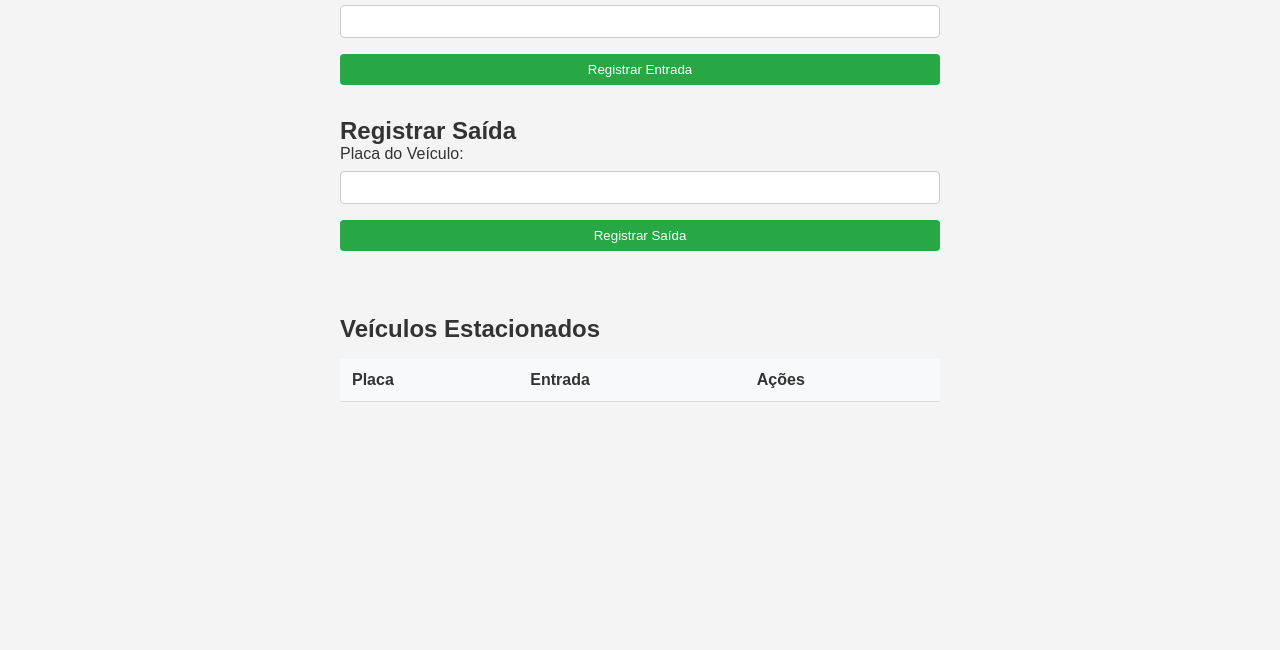
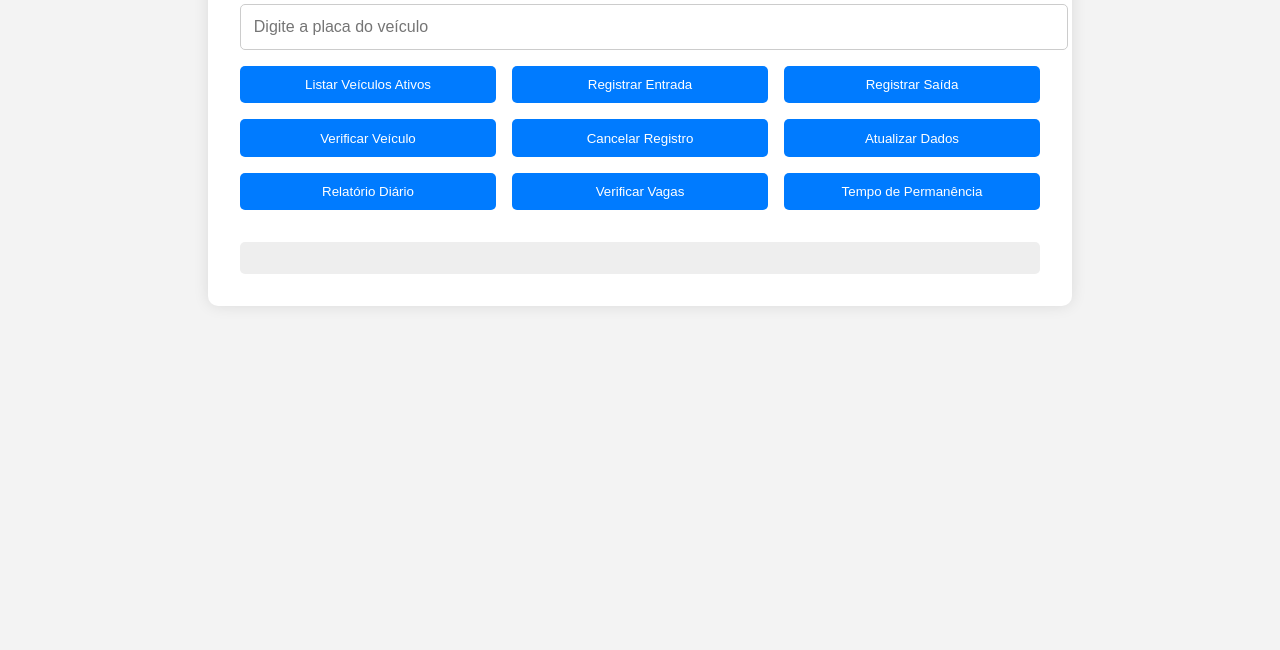
Before and after one commit to LeoSpinelliss/Estacionamento33659, a plain HTML site: page index.html in a window 1280 px wide. Shown: the part 150-800 px from the top of the page. Drawn offline with Linux system fonts and the light colour scheme.

Commit message:
Nova Alteração

```diff
--- a/index.html
+++ b/index.html
@@ -1,55 +1,31 @@
 <!DOCTYPE html>
-<html lang="pt-BR">
+<html lang="pt-br">
 <head>
-  <meta charset="UTF-8">
-  <meta name="viewport" content="width=device-width, initial-scale=1.0">
-  <title>Gerenciamento de Estacionamento</title>
-  <link rel="stylesheet" href="style.css">
+  <meta charset="UTF-8" />
+  <meta name="viewport" content="width=device-width, initial-scale=1.0"/>
+  <title>API Estacionamento</title>
+  <link rel="stylesheet" href="style.css" />
 </head>
 <body>
-  <header>
+  <div class="container">
     <h1>Controle de Estacionamento</h1>
-  </header>
 
-  <main>
-    <section id="form-section">
-      <h2>Registrar Entrada</h2>
-      <form id="entry-form">
-        <label for="plate">Placa do Veículo:</label>
-        <input type="text" id="plate" name="plate" required>
-        <button type="submit">Registrar Entrada</button>
-      </form>
-    </section>
+    <input type="text" id="plateInput" placeholder="Digite a placa do veículo" />
 
-    <section id="exit-section">
-      <h2>Registrar Saída</h2>
-      <form id="exit-form">
-        <label for="exit-plate">Placa do Veículo:</label>
-        <input type="text" id="exit-plate" name="exit-plate" required>
-        <button type="submit">Registrar Saída</button>
-      </form>
-    </section>
+    <div class="btn-group">
+      <button onclick="listarAtivos()">Listar Veículos Ativos</button>
+      <button onclick="registrarEntrada()">Registrar Entrada</button>
+      <button onclick="registrarSaida()">Registrar Saída</button>
+      <button onclick="verificarVeiculo()">Verificar Veículo</button>
+      <button onclick="cancelarRegistro()">Cancelar Registro</button>
+      <button onclick="atualizarDados()">Atualizar Dados</button>
+      <button onclick="gerarRelatorio()">Relatório Diário</button>
+      <button onclick="verificarVagas()">Verificar Vagas</button>
+      <button onclick="tempoPermanencia()">Tempo de Permanência</button>
+    </div>
 
-    <section id="status">
-      <p id="status-message"></p>
-    </section>
-
-    <section id="vehicle-list">
-      <h2>Veículos Estacionados</h2>
-      <table id="vehicle-table">
-        <thead>
-          <tr>
-            <th>Placa</th>
-            <th>Entrada</th>
-            <th>Ações</th>
-          </tr>
-        </thead>
-        <tbody>
-          <!-- Dados serão inseridos aqui dinamicamente -->
-        </tbody>
-      </table>
-    </section>
-  </main>
+    <div id="resultado"></div>
+  </div>
 
   <script src="script.js"></script>
 </body>
--- a/script.js
+++ b/script.js
@@ -1,61 +1,91 @@
-const apiUrl = 'http://cnms-parking-api.net.uztec.com.br/';
-const entryForm = document.getElementById('entry-form');
-const exitForm = document.getElementById('exit-form');
-const statusMessage = document.getElementById('status-message');
-const vehicleTableBody = document.querySelector('#vehicle-table tbody');
+const API = "http://cnms-parking-api.net.uztec.com.br/";
+const output = document.getElementById("resultado");
 
-entryForm.addEventListener('submit', async (e) => {
-  e.preventDefault();
-  const plate = document.getElementById('plate').value;
-  try {
-    const response = await fetch(`${apiUrl}entry`, {
-      method: 'POST',
-      headers: { 'Content-Type': 'application/json' },
+function pegarPlaca() {
+  const plate = document.getElementById("plateInput").value.trim();
+  if (!plate) {
+    alert("Digite uma placa primeiro!");
+  }
+  return plate;
+}
+
+function mostrarResultado(data) {
+  output.innerText = JSON.stringify(data, null, 2);
+}
+
+// Funções com API
+async function listarAtivos() {
+  const res = await fetch(`${API}/active`);
+  const data = await res.json();
+  mostrarResultado(data);
+}
+
+async function registrarEntrada() {
+  const plate = pegarPlaca();
+  if (!plate) return;
+  const res = await fetch(`${API}/entry`, {
+    method: "POST",
+    headers: { "Content-Type": "application/json" },
     body: JSON.stringify({ plate })
   });
-    const data = await response.json();
-    if (data.success) {
-      statusMessage.textContent = `Entrada registrada para o veículo ${plate}`;
-      statusMessage.style.color = 'green';
-      updateVehicleList();
-    } else {
-      throw new Error(data.message);
+  const data = await res.json();
+  mostrarResultado(data);
 }
-  } catch (error) {
-    statusMessage.textContent = `Erro: ${error.message}`;
-    statusMessage.style.color = 'red';
+
+async function registrarSaida() {
+  const plate = pegarPlaca();
+  if (!plate) return;
+  const res = await fetch(`${API}/exit/${plate}`, { method: "PATCH" });
+  const data = await res.json();
+  mostrarResultado(data);
 }
+
+async function verificarVeiculo() {
+  const plate = pegarPlaca();
+  if (!plate) return;
+  const res = await fetch(`${API}/check/${plate}`);
+  const data = await res.json();
+  mostrarResultado(data);
+}
+
+async function cancelarRegistro() {
+  const plate = pegarPlaca();
+  if (!plate) return;
+  const res = await fetch(`${API}/cancel/${plate}`, { method: "DELETE" });
+  const data = await res.json();
+  mostrarResultado(data);
+}
+
+async function atualizarDados() {
+  const plate = pegarPlaca();
+  if (!plate) return;
+  const novo = prompt("Digite a nova placa:");
+  if (!novo) return;
+  const res = await fetch(`${API}/update/${plate}`, {
+    method: "PUT",
+    headers: { "Content-Type": "application/json" },
+    body: JSON.stringify({ newPlate: novo })
   });
+  const data = await res.json();
+  mostrarResultado(data);
+}
 
-exitForm.addEventListener('submit', async (e) => {
-  e.preventDefault();
-  const plate = document.getElementById('exit-plate').value;
-  try {
-    const response = await fetch(`${apiUrl}exit/${plate}`, {
-      method: 'PATCH',
-      headers: { 'Content-Type': 'application/json' }
-    });
-    const data = await response.json();
-    if (data.success) {
-      statusMessage.textContent = `Saída registrada para o veículo ${plate}`;
-      statusMessage.style.color = 'green';
-      updateVehicleList();
-    } else {
-      throw new Error(data.message);
+async function gerarRelatorio() {
+  const res = await fetch(`${API}/report`);
+  const data = await res.json();
+  mostrarResultado(data);
 }
-  } catch (error) {
-    statusMessage.textContent = `Erro: ${error.message}`;
-    statusMessage.style.color = 'red';
+
+async function verificarVagas() {
+  const res = await fetch(`${API}/slots`);
+  const data = await res.json();
+  mostrarResultado(data);
 }
-});
 
-async function updateVehicleList() {
-  try {
-    const response = await fetch(`${apiUrl}vehicles`);
-    const vehicles = await response.json();
-    vehicleTableBody.innerHTML = '';
-    vehicles.forEach(vehicle => {
-      const row = document.createElement('tr');
-      row.innerHTML = `
-        <td>${vehicle.plate}</td>
-::contentReference[oaicite:22]{index=22};
+async function tempoPermanencia() {
+  const plate = pegarPlaca();
+  if (!plate) return;
+  const res = await fetch(`${API}/time/${plate}`);
+  const data = await res.json();
+  mostrarResultado(data);
+}
--- a/style.css
+++ b/style.css
@@ -1,85 +1,61 @@
-* {
+body {
+  font-family: Arial, sans-serif;
+  background-color: #f3f3f3;
   margin: 0;
   padding: 0;
-  box-sizing: border-box;
 }
 
-body {
-  font-family: Arial, sans-serif;
-  background-color: #f4f4f4;
-  color: #333;
+.container {
+  max-width: 800px;
+  margin: auto;
+  padding: 2rem;
+  background-color: white;
+  margin-top: 2rem;
+  border-radius: 10px;
+  box-shadow: 0 0 15px rgba(0,0,0,0.1);
 }
 
-header {
-  background-color: #333;
-  color: #fff;
-  padding: 1rem;
+h1 {
   text-align: center;
+  margin-bottom: 2rem;
 }
 
-main {
-  display: flex;
-  flex-direction: column;
-  align-items: center;
-  padding: 2rem;
+input[type="text"] {
+  width: 100%;
+  padding: 0.8rem;
+  font-size: 1rem;
+  margin-bottom: 1rem;
+  border: 1px solid #ccc;
+  border-radius: 5px;
 }
 
-section {
+.btn-group {
+  display: grid;
+  grid-template-columns: repeat(auto-fit, minmax(200px, 1fr));
+  gap: 1rem;
   margin-bottom: 2rem;
-  width: 100%;
-  max-width: 600px;
-}
-
-form {
-  display: flex;
-  flex-direction: column;
-}
-
-label {
-  margin-bottom: 0.5rem;
-}
-
-input {
-  padding: 0.5rem;
-  margin-bottom: 1rem;
-  border: 1px solid #ccc;
-  border-radius: 4px;
 }
 
 button {
-  padding: 0.5rem;
-  background-color: #28a745;
-  color: #fff;
+  padding: 0.7rem;
+  background-color: #007bff;
+  color: white;
   border: none;
-  border-radius: 4px;
+  border-radius: 5px;
   cursor: pointer;
+  transition: 0.2s;
 }
 
 button:hover {
-  background-color: #218838;
+  background-color: #0056b3;
 }
 
-table {
-  width: 100%;
-  border-collapse: collapse;
-  margin-top: 1rem;
+#resultado {
+  background-color: #eee;
+  padding: 1rem;
+  border-radius: 5px;
+  max-height: 400px;
+  overflow: auto;
+  white-space: pre-wrap;
+  font-family: monospace;
 }
-
-th, td {
-  padding: 0.75rem;
-  text-align: left;
-  border-bottom: 1px solid #ddd;
-}
-
-th {
-  background-color: #f8f9fa;
-}
-
-td {
-  background-color: #fff;
-}
-
-#status-message {
-  font-weight: bold;
-  color: #28a745;
-}
```
Lines whose indentation alone changed are shown as unchanged.
